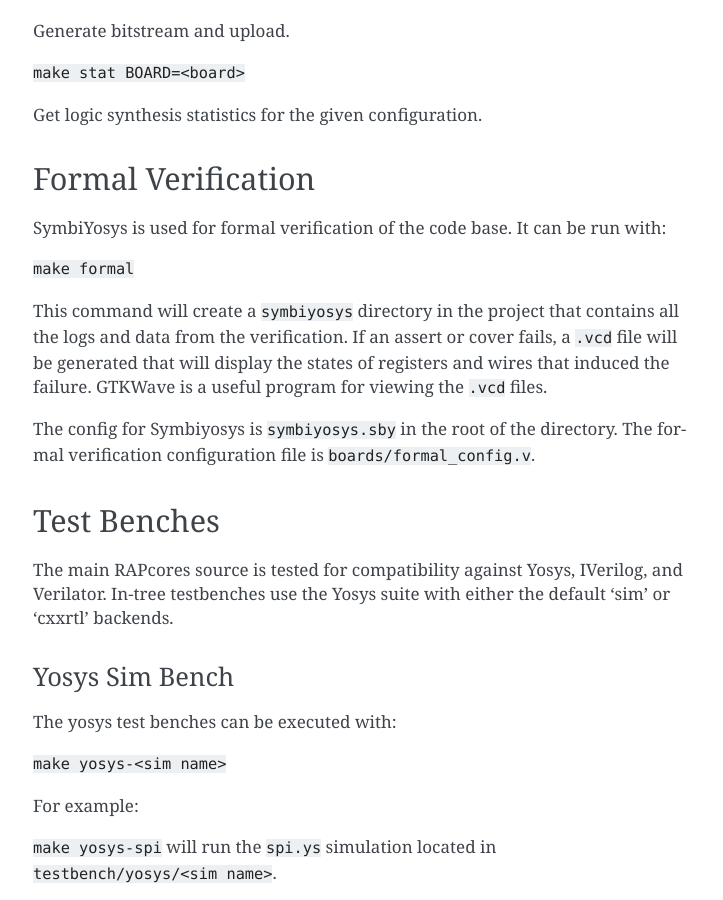
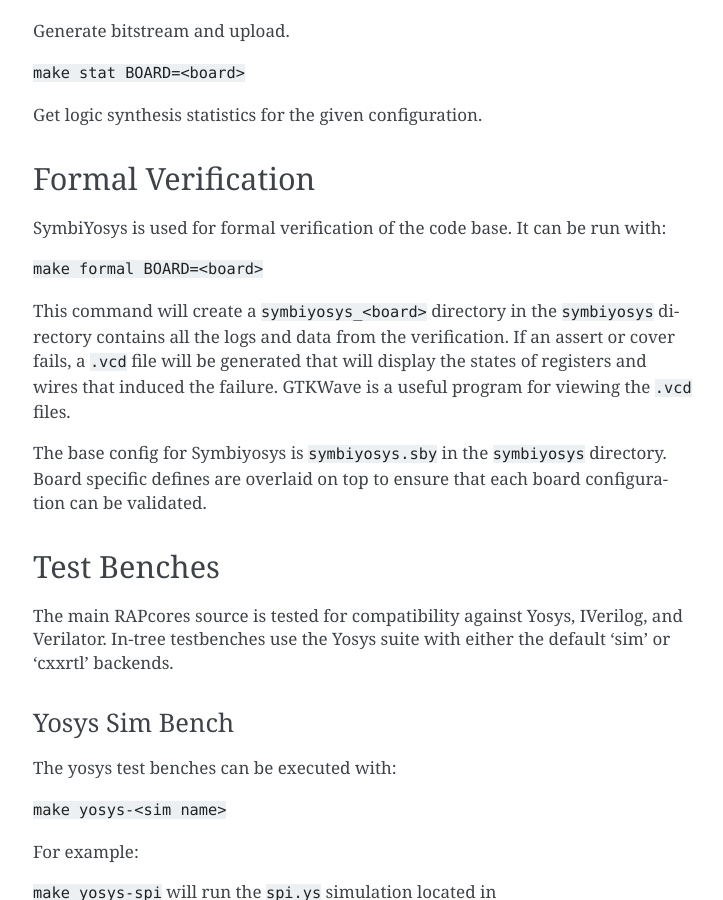
Before and after one commit to RAPcores/rapcores, a Sphinx documentation site: the page built from docs/dev.md, in a window 1280 px wide and 900 px high, scrolled down 2411 px. Shown: the whole window, without its empty margins (387-1110 px from the left). Built offline with Sphinx 7.4.7, drawn with Linux system fonts in a browser that asks for light colours.

Commit message:
[docs] update formal target description

```diff
--- a/docs/dev.md
+++ b/docs/dev.md
@@ -105,16 +105,17 @@
 
 SymbiYosys is used for formal verification of the code base. It can be run with:
 
-`make formal`
+`make formal BOARD=<board>`
 
-This command will create a `symbiyosys` directory in the project that
+This command will create a `symbiyosys_<board>` directory in the `symbiyosys` directory
 contains all the logs and data from the verification. If an assert or
 cover fails, a `.vcd` file will be generated that will display the states
 of registers and wires that induced the failure. GTKWave is a useful
 program for viewing the `.vcd` files.
 
-The config for Symbiyosys is `symbiyosys.sby` in the root of the directory.
-The formal verification configuration file is `boards/formal_config.v`.
+The base config for Symbiyosys is `symbiyosys.sby` in the `symbiyosys` directory.
+Board specific defines are overlaid on top to ensure that each board configuration
+can be validated.
 
 ## Test Benches
 
```
